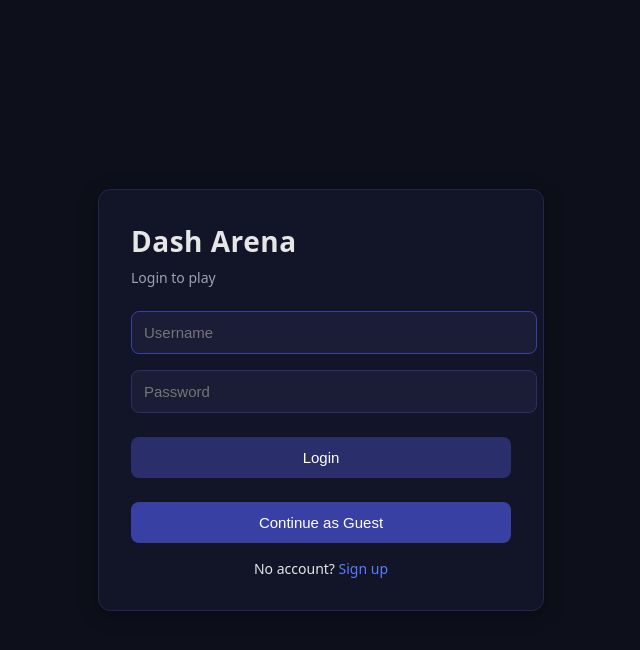
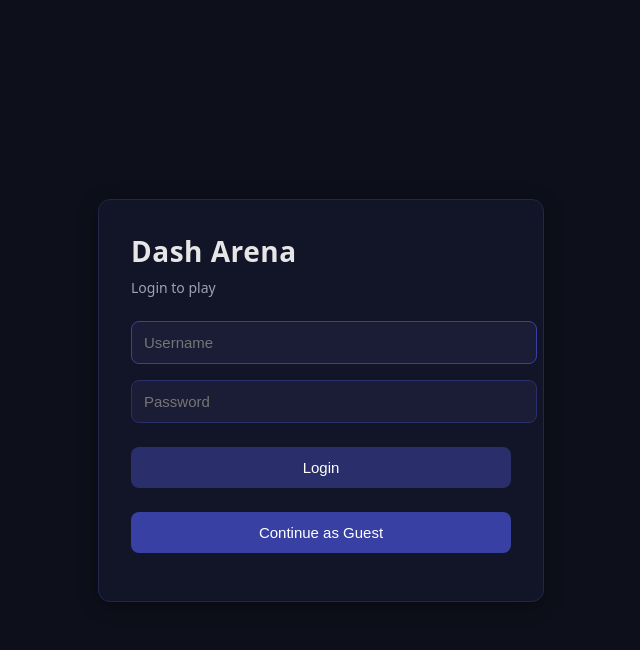
Before and after one commit to Vic-Nas/Dash, a Django app: page /login/ in a window 1280 px wide. Shown: the top 650 px of the page, without its empty margins (319-959 px from the left). Run offline with Django 5.2, Linux system fonts and the light colour scheme.

Commit message:
Removed signup (Unnecessary)

```diff
--- a/accounts/templates/accounts/login.html
+++ b/accounts/templates/accounts/login.html
@@ -38,7 +38,7 @@
       <button type="submit" style="background:#3940a3;">Continue as Guest</button>
     </form>
     <div class="link">
-      No account? <a href="{% url 'signup' %}">Sign up</a>
+      <!-- No account? Sign up link removed because no signup view exists. -->
     </div>
   </div>
 </body>
```
